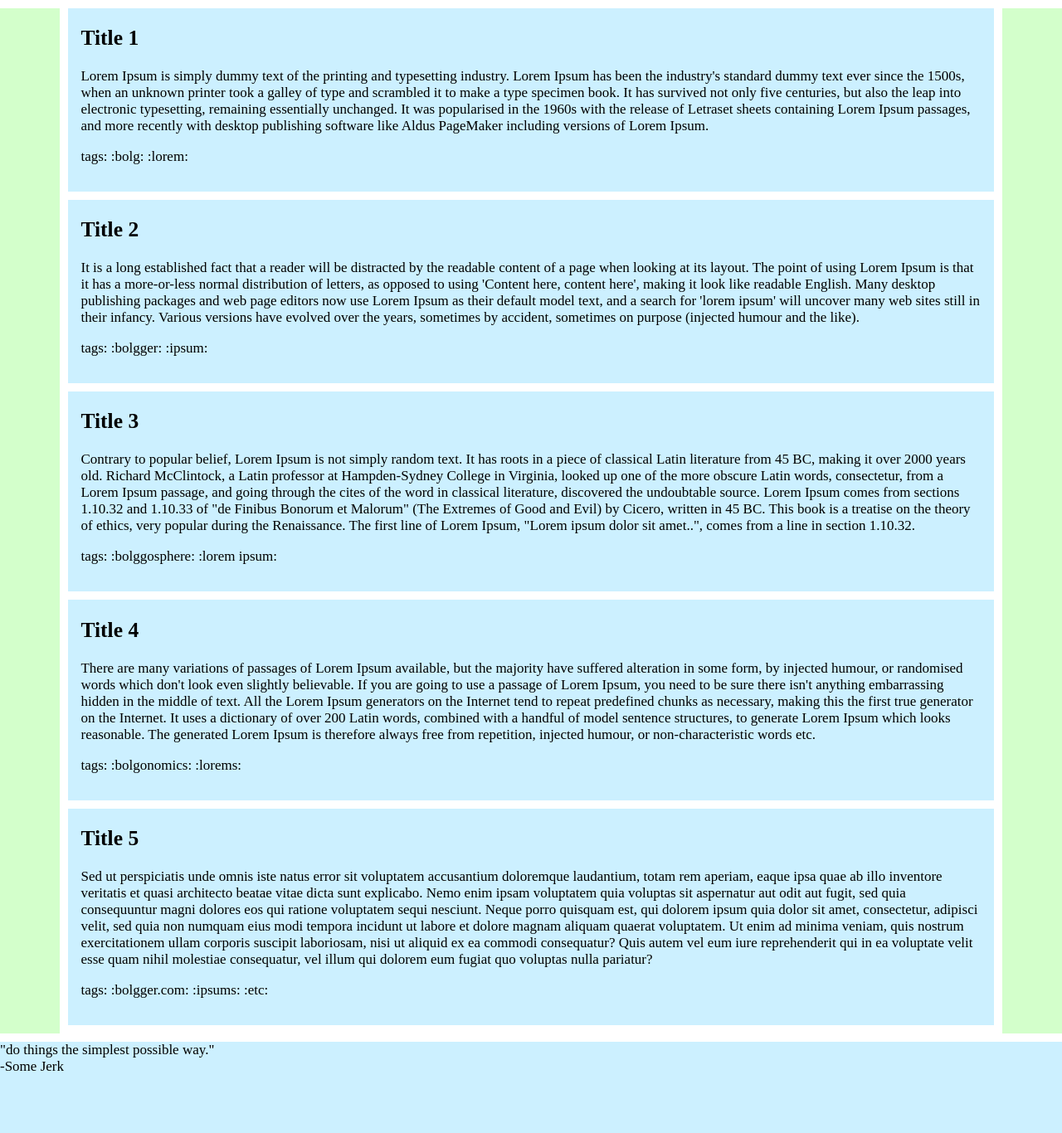
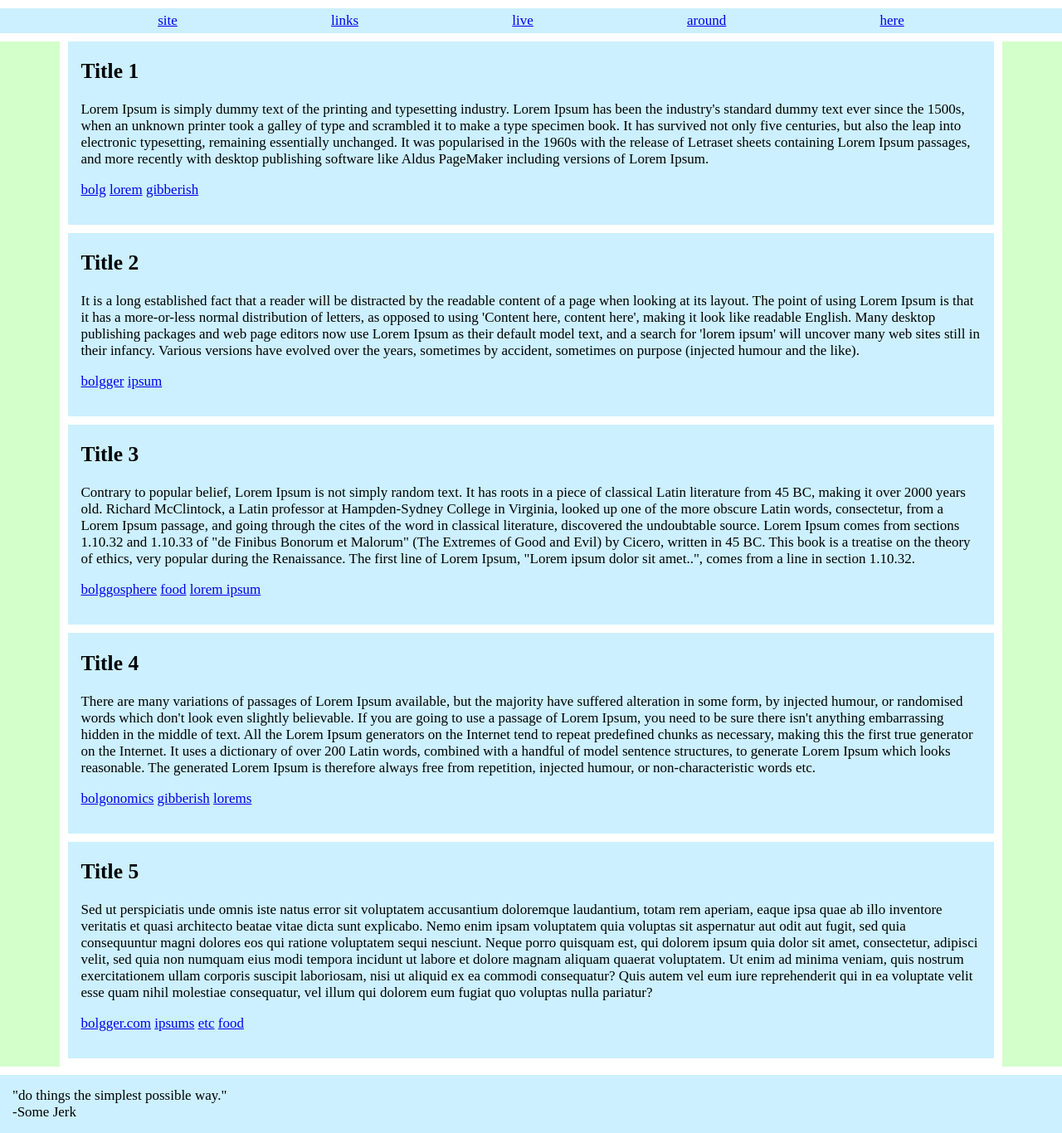
Before and after one commit to dwright213/dandotco, a Flask app: page / in a window 1280 px wide. Shown: the part 122-1488 px from the top of the page at 83% size. Before the commit the page ends 1413 px from the top, so only its background shows below. Run offline with Flask 2, Linux system fonts and the light colour scheme.

Commit message:
basic tag filtering of bolgs

```diff
--- a/dandotco/static/entries.json
+++ b/dandotco/static/entries.json
@@ -3,7 +3,7 @@
 		"id": 1,
 		"title": "Title 1",
 		"body": "Lorem Ipsum is simply dummy text of the printing and typesetting industry. Lorem Ipsum has been the industry's standard dummy text ever since the 1500s, when an unknown printer took a galley of type and scrambled it to make a type specimen book. It has survived not only five centuries, but also the leap into electronic typesetting, remaining essentially unchanged. It was popularised in the 1960s with the release of Letraset sheets containing Lorem Ipsum passages, and more recently with desktop publishing software like Aldus PageMaker including versions of Lorem Ipsum.",
-		"tags": ["bolg", "lorem"]
+		"tags": ["bolg", "lorem", "gibberish"]
 	},
 	{
 		"id": 2,
@@ -15,18 +15,18 @@
 		"id": 3,
 		"title": "Title 3",
 		"body": "Contrary to popular belief, Lorem Ipsum is not simply random text. It has roots in a piece of classical Latin literature from 45 BC, making it over 2000 years old. Richard McClintock, a Latin professor at Hampden-Sydney College in Virginia, looked up one of the more obscure Latin words, consectetur, from a Lorem Ipsum passage, and going through the cites of the word in classical literature, discovered the undoubtable source. Lorem Ipsum comes from sections 1.10.32 and 1.10.33 of \"de Finibus Bonorum et Malorum\" (The Extremes of Good and Evil) by Cicero, written in 45 BC. This book is a treatise on the theory of ethics, very popular during the Renaissance. The first line of Lorem Ipsum, \"Lorem ipsum dolor sit amet..\", comes from a line in section 1.10.32.",
-		"tags": ["bolggosphere", "lorem ipsum"]
+		"tags": ["bolggosphere", "food", "lorem ipsum"]
 	},
 	{
 		"id": 4,
 		"title": "Title 4",
 		"body": "There are many variations of passages of Lorem Ipsum available, but the majority have suffered alteration in some form, by injected humour, or randomised words which don't look even slightly believable. If you are going to use a passage of Lorem Ipsum, you need to be sure there isn't anything embarrassing hidden in the middle of text. All the Lorem Ipsum generators on the Internet tend to repeat predefined chunks as necessary, making this the first true generator on the Internet. It uses a dictionary of over 200 Latin words, combined with a handful of model sentence structures, to generate Lorem Ipsum which looks reasonable. The generated Lorem Ipsum is therefore always free from repetition, injected humour, or non-characteristic words etc.",
-		"tags": ["bolgonomics", "lorems"]
+		"tags": ["bolgonomics", "gibberish", "lorems"]
 	},
 	{
 		"id": 5,
 		"title": "Title 5",
 		"body": "Sed ut perspiciatis unde omnis iste natus error sit voluptatem accusantium doloremque laudantium, totam rem aperiam, eaque ipsa quae ab illo inventore veritatis et quasi architecto beatae vitae dicta sunt explicabo. Nemo enim ipsam voluptatem quia voluptas sit aspernatur aut odit aut fugit, sed quia consequuntur magni dolores eos qui ratione voluptatem sequi nesciunt. Neque porro quisquam est, qui dolorem ipsum quia dolor sit amet, consectetur, adipisci velit, sed quia non numquam eius modi tempora incidunt ut labore et dolore magnam aliquam quaerat voluptatem. Ut enim ad minima veniam, quis nostrum exercitationem ullam corporis suscipit laboriosam, nisi ut aliquid ex ea commodi consequatur? Quis autem vel eum iure reprehenderit qui in ea voluptate velit esse quam nihil molestiae consequatur, vel illum qui dolorem eum fugiat quo voluptas nulla pariatur?",
-		"tags": ["bolgger.com", "ipsums", "etc"]
+		"tags": ["bolgger.com", "ipsums", "etc", "food"]
 	}
 ]
--- a/dandotco/static/main.css
+++ b/dandotco/static/main.css
@@ -15,19 +15,27 @@ body {
 }
 .header-div {
 	text-align: center;
-	/*display: inline-block;*/
 }
 .header-div small {
 	margin-left: 100px;
 }
 
 
+#nav {
+	margin: 0 0 10px 0;
+	text-align: center;
+	padding: 5px;
+	background-color: #ccf0ff;
+	display: flex;
+	flex-flow: row nowrap;
+	justify-content: space-evenly;
+}
 
+.nav-link {
+	/*padding: 0 5px 0 5px;*/
+	/*margin: 0 15px 0 15px;*/
+}
 
-#footer {
-	margin: 10px 0 0 0;
-	background-color: #ccf0ff;
-}
 
 
 #content {
@@ -52,3 +60,10 @@ body {
 	margin: 0 10px 10px 10px;
 	justify-content: space-between;
 }
+
+
+#footer {
+	padding: 15px;
+	margin: 10px 0 0 0;
+	background-color: #ccf0ff;
+}
--- a/dandotco/templates/index.html
+++ b/dandotco/templates/index.html
@@ -10,10 +10,7 @@
 					{{bolg.body}}
 				</p>
 				<p>
-					tags:
-					{% for tag in bolg.tags %}
-						:{{tag}}:
-					{% endfor %}
+				{% for tag in bolg.tags %} <a href="/tagged/{{tag}}">{{tag}}</a> {% endfor %}
 				</p>
 			</div>
 		{% endfor %}
--- a/dandotco/templates/layout.html
+++ b/dandotco/templates/layout.html
@@ -1,6 +1,6 @@
 <!doctype html>
 <head>
-	<link rel="stylesheet" href="static/main.css">
+	<link rel="stylesheet" href="/static/main.css">
 	<meta name="viewport" content="width=device-width, initial-scale=1.0">
 </head>
 <title>dandotco</title>
@@ -11,6 +11,9 @@
 
 			{% include 'header.html' %}
 
+		</div>
+		<div id="nav">
+			{% include 'nav.html' %}
 		</div>
 		<div id="content">
 			<div class="bar left-bar">
--- /dev/null
+++ b/dandotco/templates/nav.html
@@ -0,0 +1,15 @@
+<div class="nav-link">
+	 <a href="#">site</a>
+</div>
+<div class="nav-link">
+	 <a href="#">links</a>
+</div>
+<div class="nav-link">
+	 <a href="#">live</a>
+</div>
+<div class="nav-link">
+	 <a href="#">around</a>
+</div>
+<div class="nav-link">
+	 <a href="#">here</a>
+</div>
--- a/dandotco/views.py
+++ b/dandotco/views.py
@@ -4,11 +4,25 @@ import pytumblr, os
 
 from dandotco import app
 
-# app.static_folder = "dandotco/static"
 
 @app.route('/')
-def index():
+def home():
 	entries = os.path.join(app.static_folder, 'entries.json')
 	with open(entries) as bolgs:
 		data = json.load(bolgs)
 	return render_template('index.html', bolgs=data)
+
+@app.route('/tagged/<tag>')
+def tagged(tag=None):
+	entries = os.path.join(app.static_folder, 'entries.json')
+	tag_filtered = []
+	with open(entries) as bolgs:
+		datas = json.load(bolgs)
+		for index, data in enumerate(datas):
+			for bolg_tag in data['tags']:
+				if bolg_tag == tag:
+					tag_filtered.append(data)
+					print(bolg_tag + " == " + tag)
+
+
+	return render_template('index.html', bolgs=tag_filtered)
```
